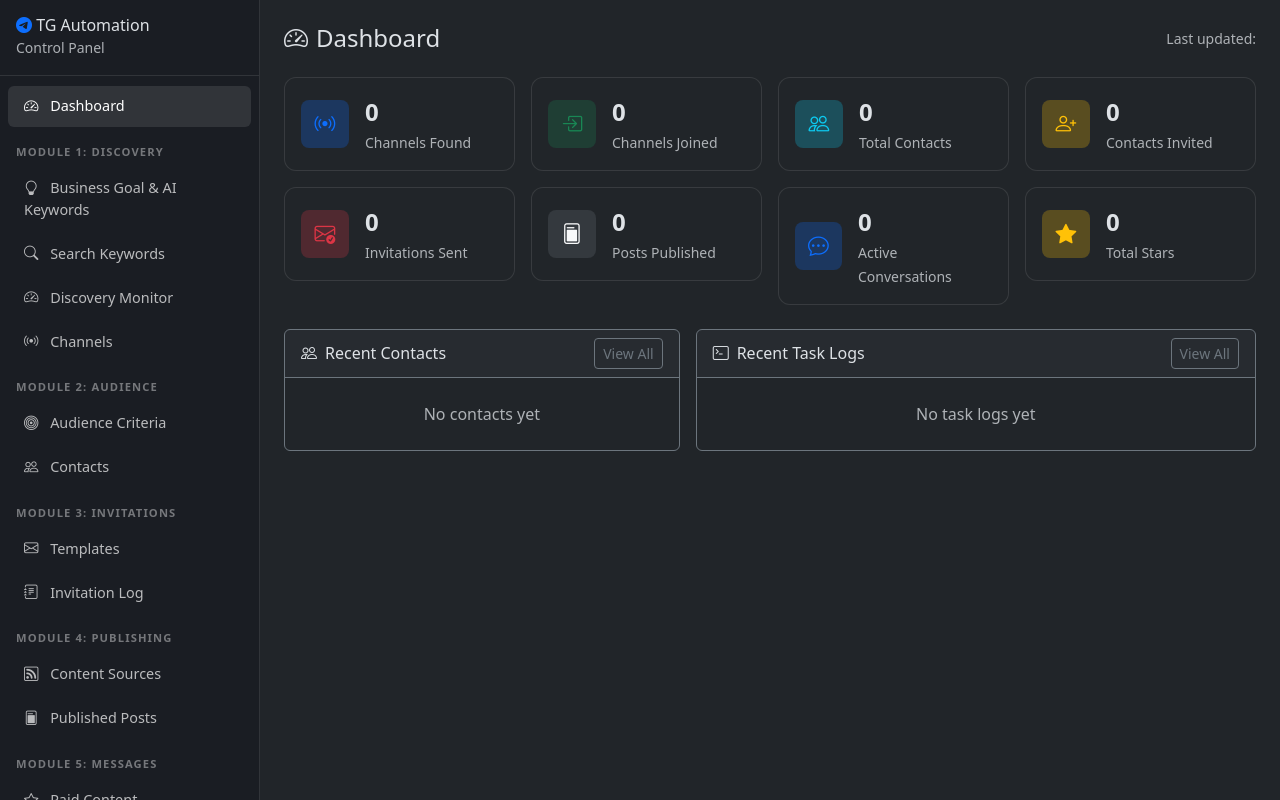
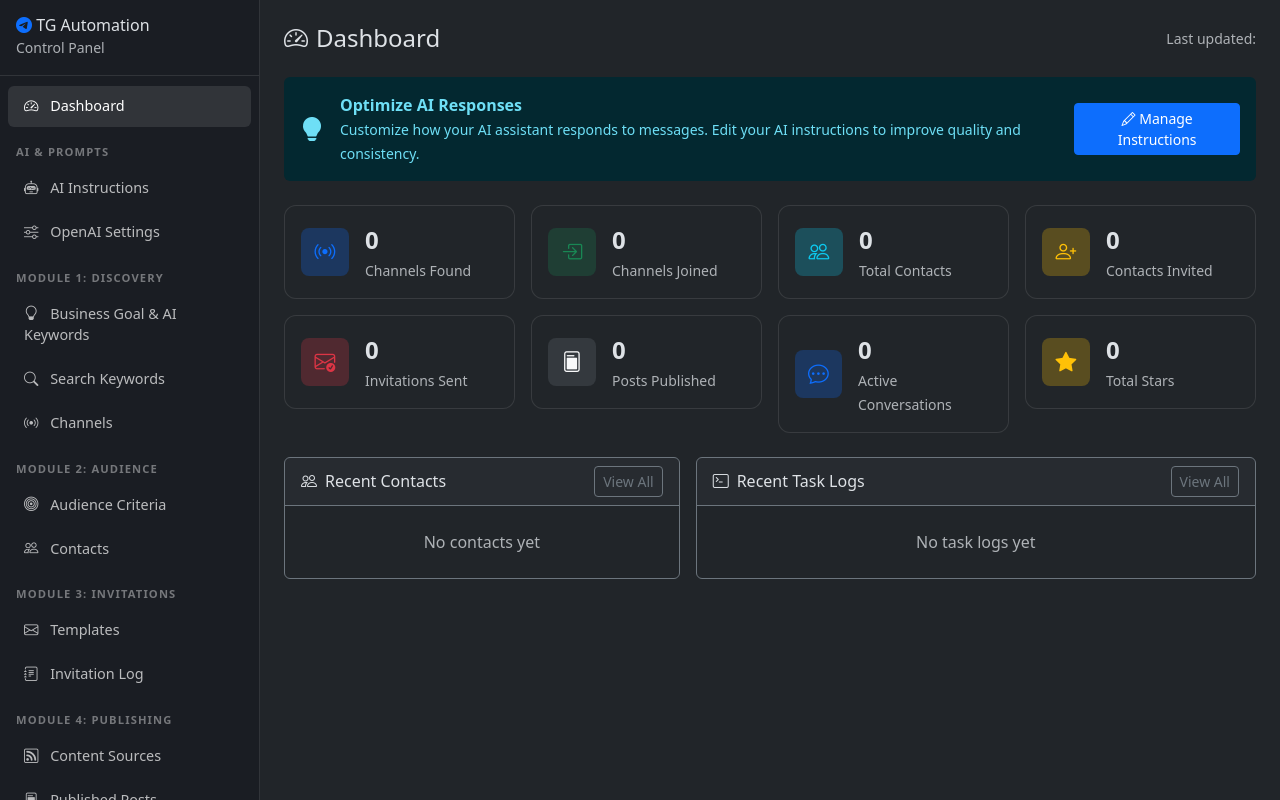
Before and after one commit to pilipandr770/TG-Automation, a Flask app: page /admin/ in a window 1280 px wide. Run offline with Flask 3, Linux system fonts and the light colour scheme; the visitor is signed in with stand-in values (Sample User, id 1); data that the repository does not hold is empty; some libraries are stand-ins or nearby versions.

Commit message:
Redesign admin menu: move AI Instructions to top, remove Discovery Monitor, add instructions banner to dashboard

```diff
--- a/app/templates/admin/base.html
+++ b/app/templates/admin/base.html
@@ -99,6 +99,20 @@
                 </a>
             </li>
 
+            <li><div class="sidebar-heading">AI & Prompts</div></li>
+            <li class="nav-item">
+                <a class="nav-link {% if request.endpoint == 'admin.instructions' %}active{% endif %}"
+                   href="{{ url_for('admin.instructions') }}">
+                    <i class="bi bi-robot"></i> AI Instructions
+                </a>
+            </li>
+            <li class="nav-item">
+                <a class="nav-link {% if request.endpoint == 'admin.openai_settings' %}active{% endif %}"
+                   href="{{ url_for('admin.openai_settings') }}">
+                    <i class="bi bi-sliders"></i> OpenAI Settings
+                </a>
+            </li>
+
             <li><div class="sidebar-heading">Module 1: Discovery</div></li>
             <li class="nav-item">
                 <a class="nav-link {% if request.endpoint == 'admin.business_goal' %}active{% endif %}"
@@ -110,12 +124,6 @@
                 <a class="nav-link {% if request.endpoint == 'admin.keywords' %}active{% endif %}"
                    href="{{ url_for('admin.keywords') }}">
                     <i class="bi bi-search"></i> Search Keywords
-                </a>
-            </li>
-            <li class="nav-item">
-                <a class="nav-link {% if request.endpoint == 'admin.discovery_monitor' %}active{% endif %}"
-                   href="{{ url_for('admin.discovery_monitor') }}">
-                    <i class="bi bi-speedometer2"></i> Discovery Monitor
                 </a>
             </li>
             <li class="nav-item">
@@ -189,18 +197,6 @@
 
             <li><div class="sidebar-heading">Settings</div></li>
             <li class="nav-item">
-                <a class="nav-link {% if request.endpoint == 'admin.instructions' %}active{% endif %}"
-                   href="{{ url_for('admin.instructions') }}">
-                    <i class="bi bi-chat-dots"></i> AI Instructions
-                </a>
-            </li>
-            <li class="nav-item">
-                <a class="nav-link {% if request.endpoint == 'admin.openai_settings' %}active{% endif %}"
-                   href="{{ url_for('admin.openai_settings') }}">
-                    <i class="bi bi-robot"></i> OpenAI Settings
-                </a>
-            </li>
-            <li class="nav-item">
                 <a class="nav-link {% if request.endpoint == 'admin.telegram_session' %}active{% endif %}"
                    href="{{ url_for('admin.telegram_session') }}">
                     <i class="bi bi-plug"></i> Telegram Session
--- a/app/templates/admin/dashboard.html
+++ b/app/templates/admin/dashboard.html
@@ -6,6 +6,20 @@
 <div class="d-flex justify-content-between align-items-center mb-4">
     <h4 class="mb-0"><i class="bi bi-speedometer2 me-2"></i>Dashboard</h4>
     <small class="text-muted">Last updated: {{ now().strftime('%Y-%m-%d %H:%M') if now is defined else '' }}</small>
+</div>
+
+<!-- AI Instructions Banner -->
+<div class="alert alert-info border-0 mb-4 d-flex align-items-center" role="alert">
+    <div class="me-3">
+        <i class="bi bi-lightbulb-fill fs-4"></i>
+    </div>
+    <div class="flex-grow-1">
+        <strong>Optimize AI Responses</strong><br>
+        <small>Customize how your AI assistant responds to messages. Edit your AI instructions to improve quality and consistency.</small>
+    </div>
+    <a href="{{ url_for('admin.instructions') }}" class="btn btn-sm btn-primary">
+        <i class="bi bi-pencil"></i> Manage Instructions
+    </a>
 </div>
 
 <!-- Stats Row 1 -->
```
